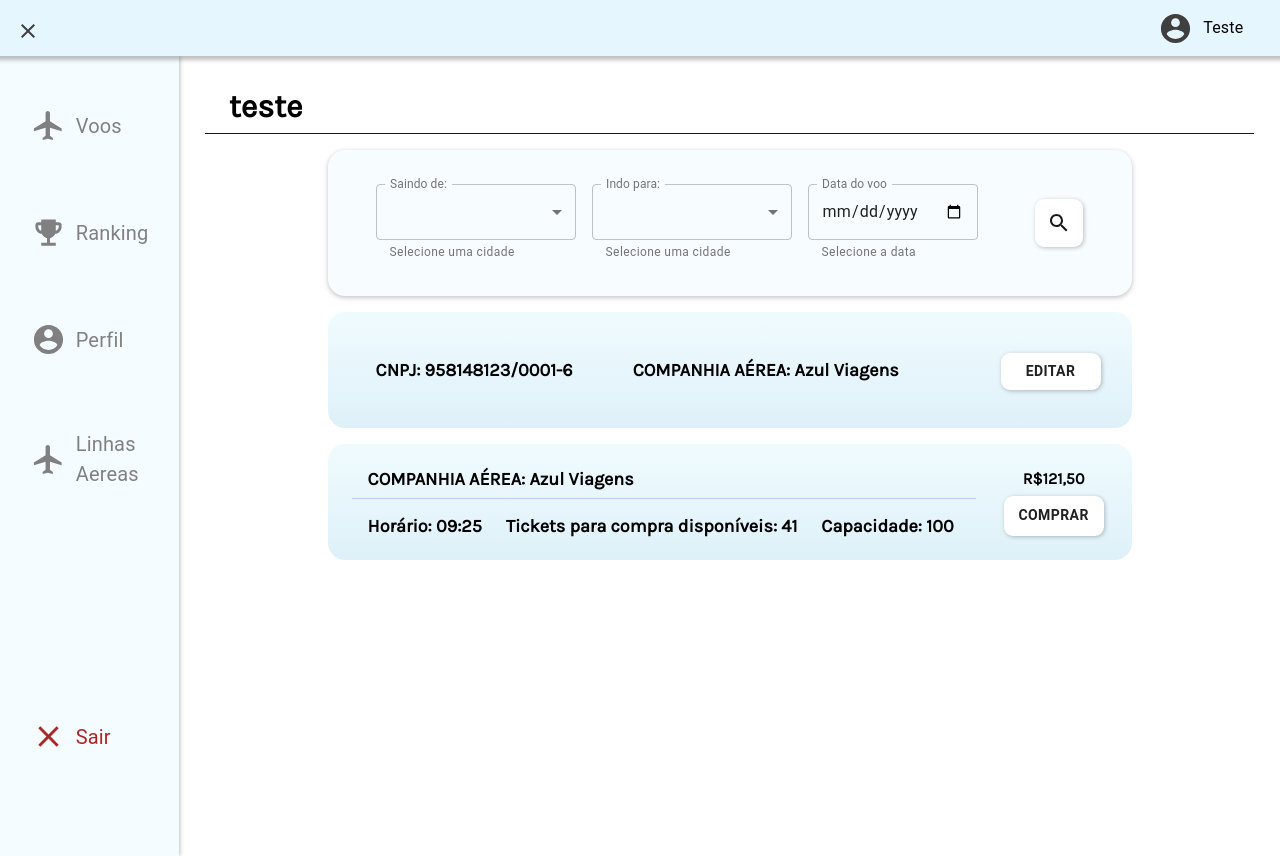
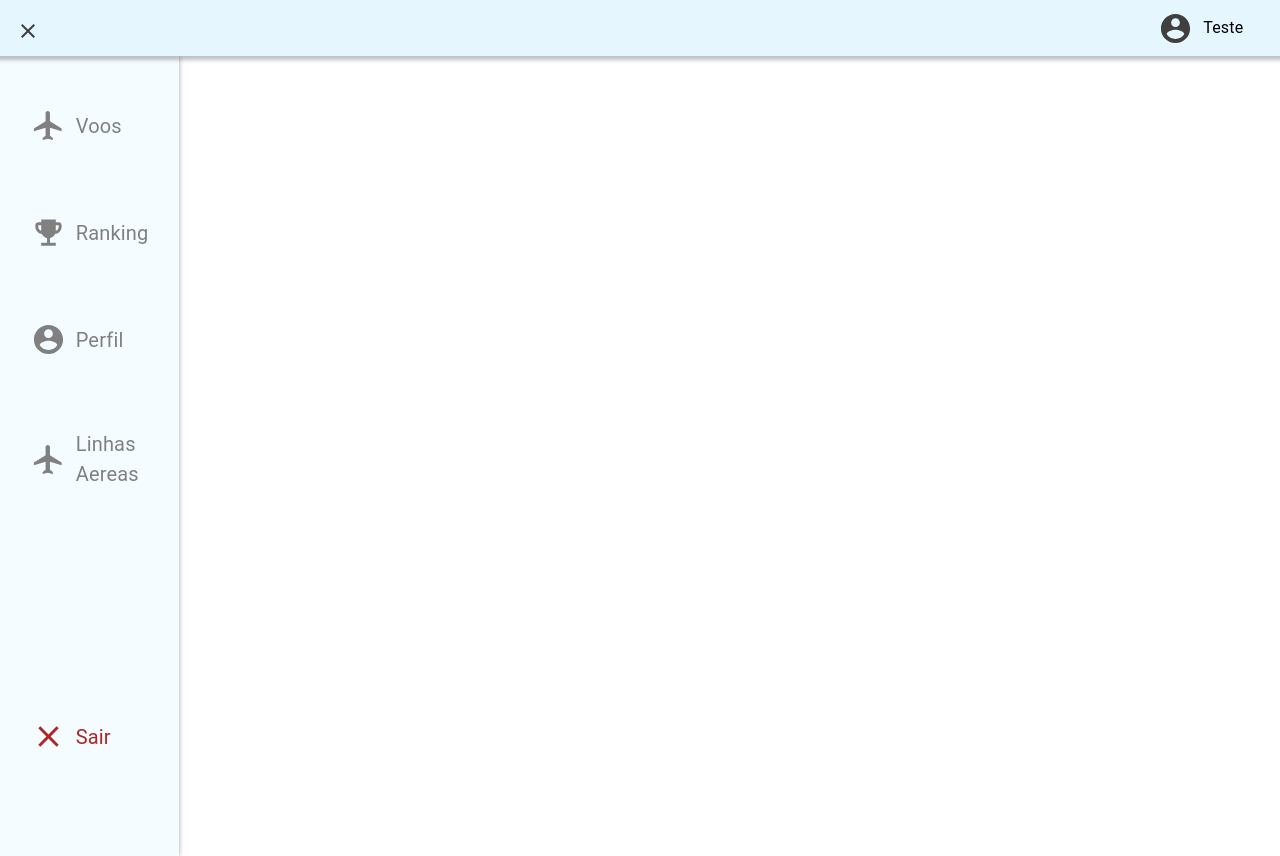
Before and after one commit to mateussr7/iFly-Frontend, a React (Create React App) app: page / in a window 1280 px wide. Built offline with nearby package versions, Linux system fonts and the light colour scheme.

Commit message:
removing test

```diff
--- a/src/App.tsx
+++ b/src/App.tsx
@@ -14,11 +14,6 @@
       <BrowserRouter>
         <Header />
         <SideBar />
-        <PageHeader title="teste">
-          <AirlineCardSearch />
-          <AirlineCard />
-          <FlightCard />
-        </PageHeader>
       </BrowserRouter>
     </div>
   );
```
